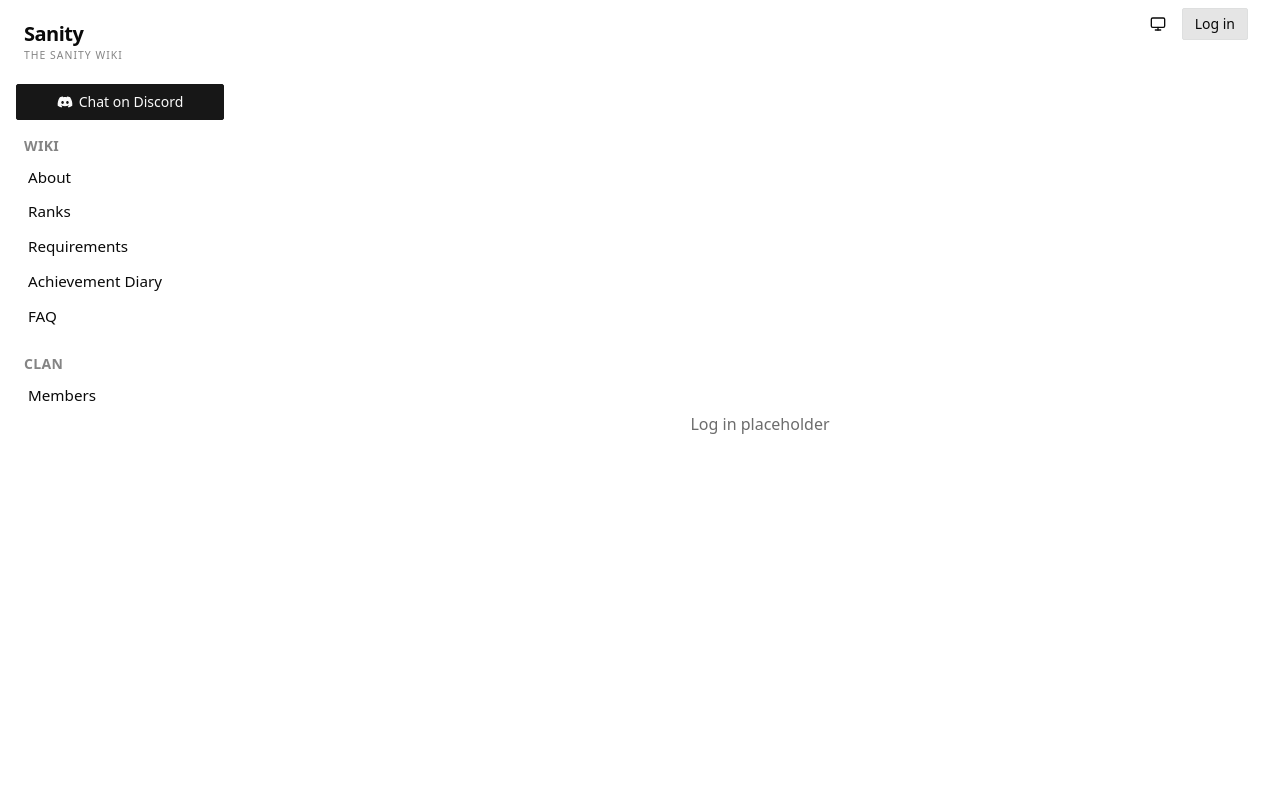
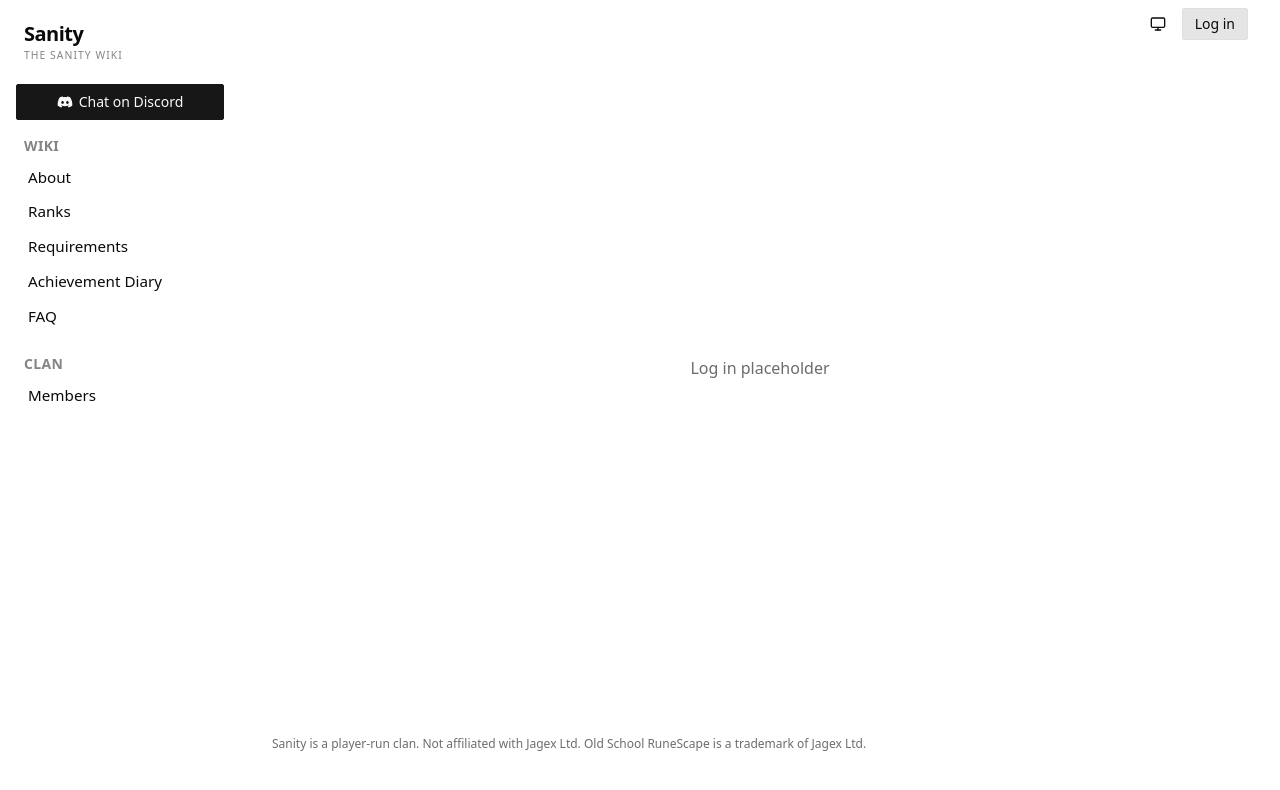
Before and after one commit to nednella/sanity, a React (Vite) app in the folder apps/web/: page /login in a window 1280 px wide. Shown: the top 790 px of the page. Built offline with nearby package versions, Linux system fonts and the light colour scheme; no server answers; what openapi-fetch, openapi-react-query would draw is missing.

Commit message:
feat(web): add page footer

```diff
--- /dev/null
+++ b/apps/web/src/components/layout/footer.tsx
@@ -0,0 +1,11 @@
+import { Muted } from "@/lib/ui/typography/muted";
+
+export function Footer() {
+  return (
+    <footer className="flex flex-col gap-1 px-4 py-12 text-xs lg:px-8">
+      <Muted className="text-xs">
+        Sanity is a player-run clan. Not affiliated with Jagex Ltd. Old School RuneScape is a trademark of Jagex Ltd.
+      </Muted>
+    </footer>
+  );
+}
--- a/apps/web/src/components/layout/site-layout.tsx
+++ b/apps/web/src/components/layout/site-layout.tsx
@@ -1,5 +1,6 @@
 import type { ReactNode } from "react";
 
+import { Footer } from "@/components/layout/footer";
 import { Header } from "@/components/layout/header";
 import { Sidebar } from "@/components/layout/sidebar";
 
@@ -20,6 +21,7 @@ export function SiteLayout({ children }: Readonly<SiteLayoutProps>) {
       <div className="drawer-content flex min-h-screen flex-col">
         <Header drawerId={DRAWER_ID} />
         <main className="flex-1 px-4 lg:px-8">{children}</main>
+        <Footer />
       </div>
       <div className="drawer-side z-40">
         <label
```
